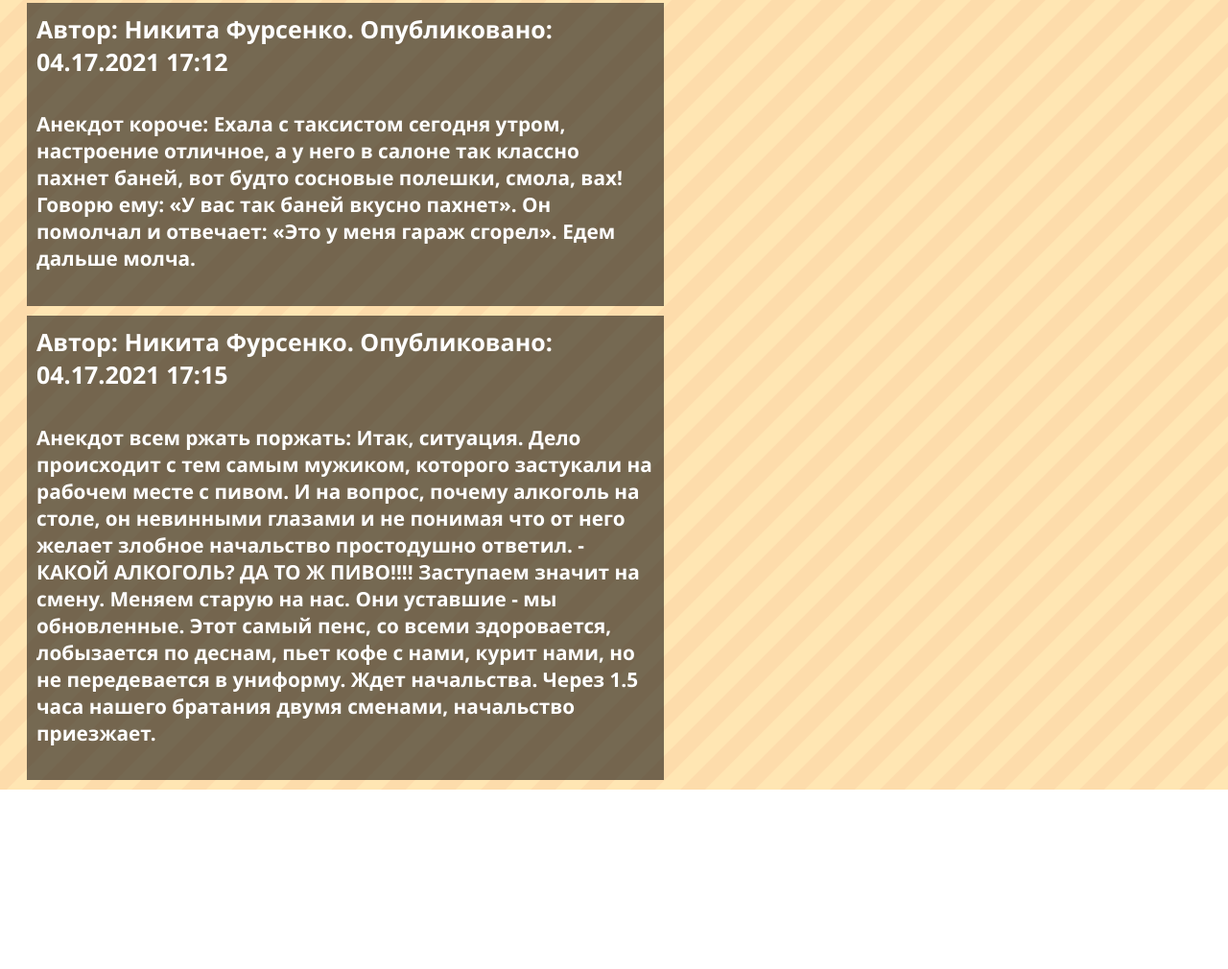
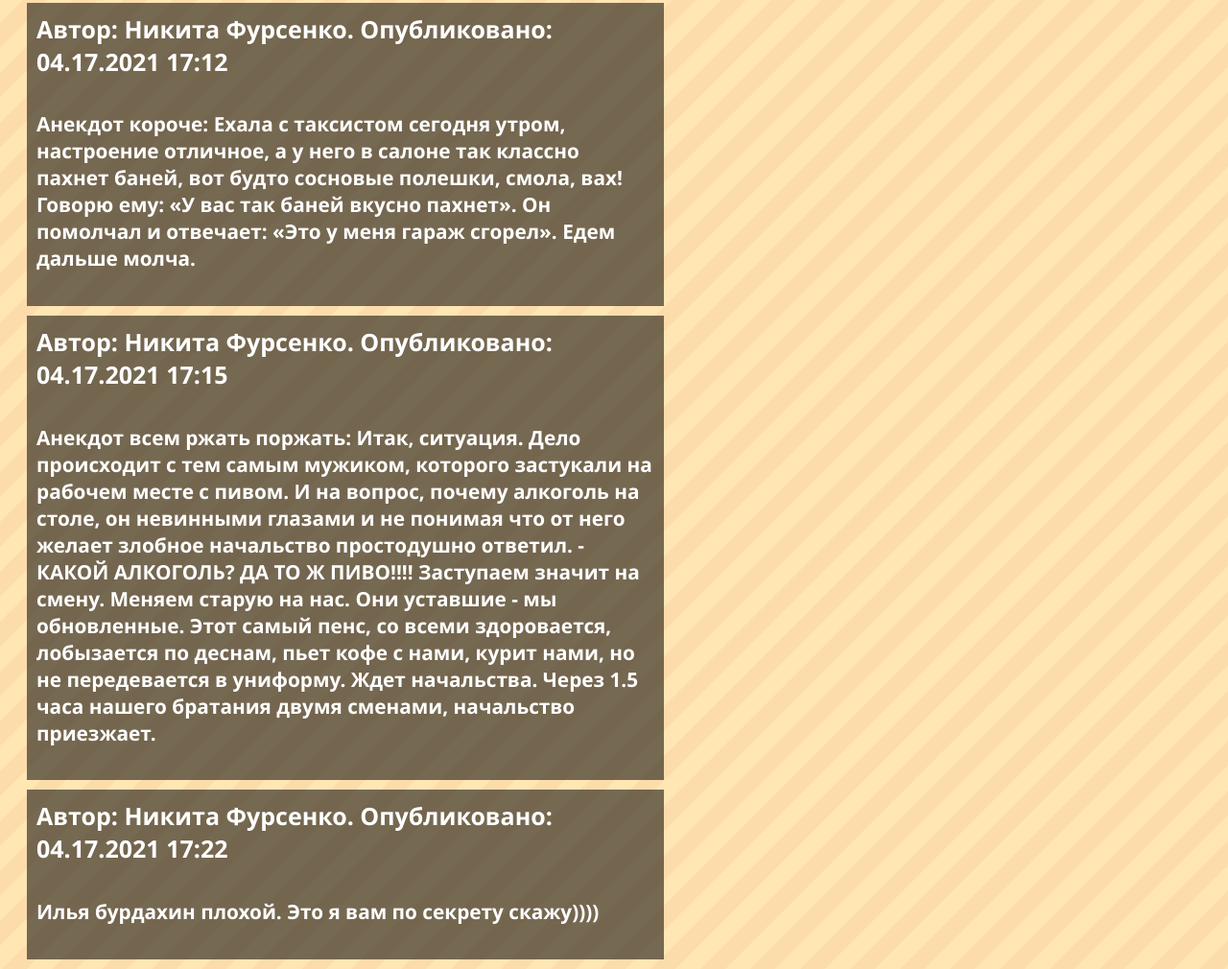
Before and after one commit to Nikoscocos/old, a plain HTML site: page forum.html in a window 1280 px wide. Shown: the part 795-1805 px from the top of the page at 96% size. Before the commit the page ends 1618 px from the top, so only its background shows below. Drawn offline with Linux system fonts and the light colour scheme.

Commit message:
Added Posts

```diff
--- a/forum.html
+++ b/forum.html
@@ -97,3 +97,7 @@ body {
 Ждет начальства.
 Через 1.5 часа нашего братания двумя сменами, начальство приезжает.</h5>
 </div>
+<div class="title">
+<div>Автор: Никита Фурсенко. Опубликовано: 04.17.2021 17:22</div>
+<h5>Илья бурдахин плохой. Это я вам по секрету скажу))))</h5>
+</div>
```
